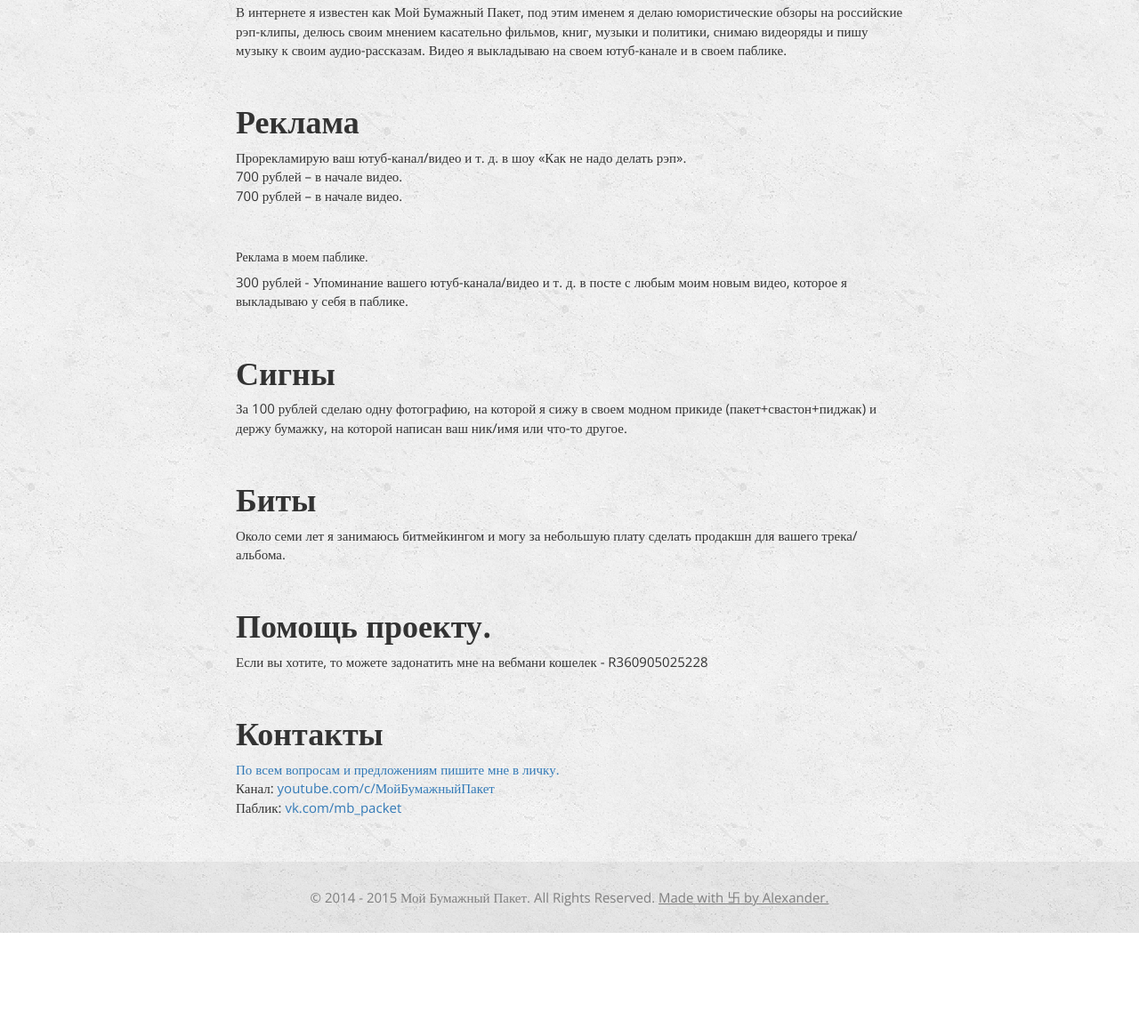
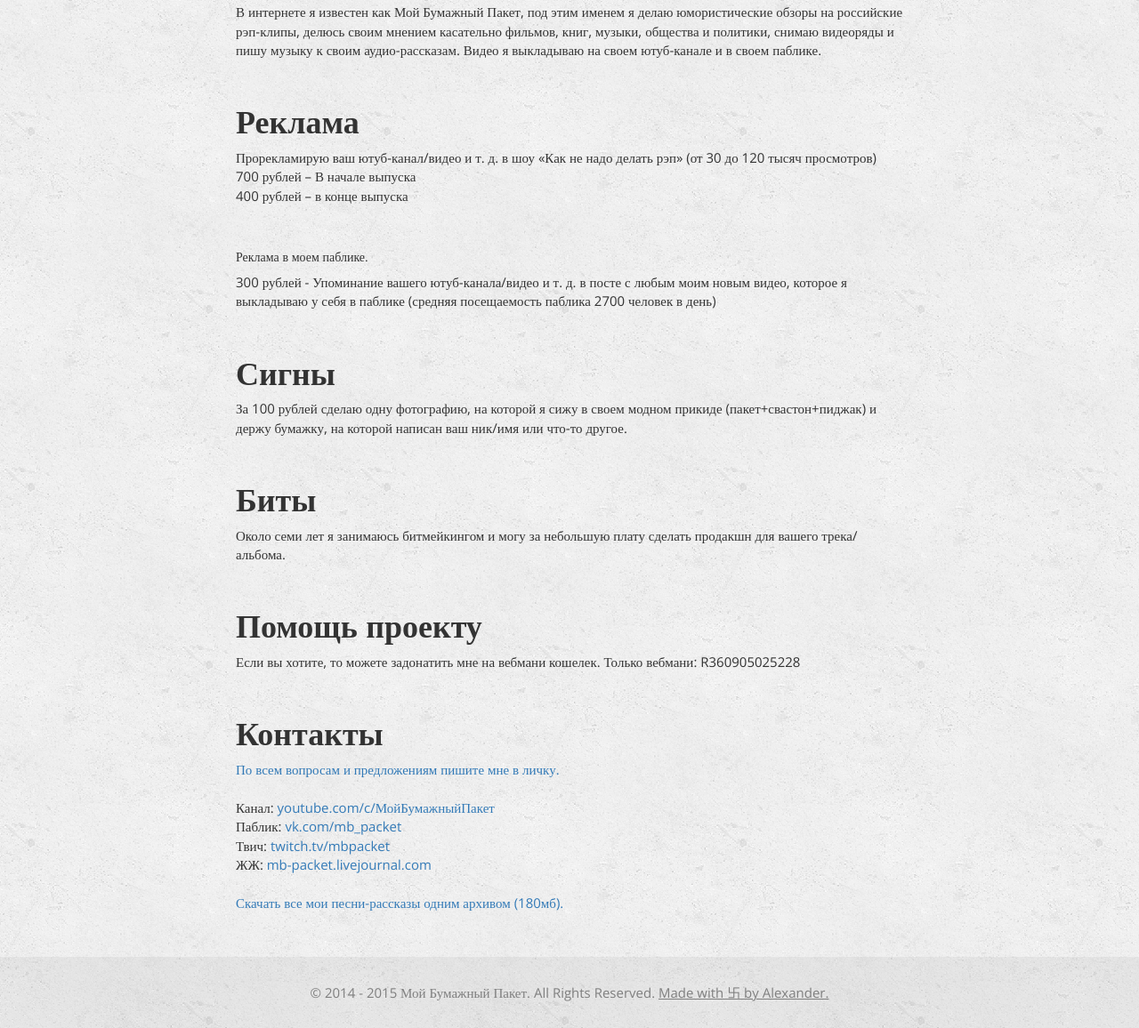
Before and after one commit to mbpacket/mbpacket.github.com, a plain HTML site: page index.html in a window 1280 px wide. Shown: the part 610-1766 px from the top of the page at 89% size. Before the commit the page ends 1659 px from the top, so only its background shows below. Drawn offline with nearby package versions, Linux system fonts and the light colour scheme.

Commit message:
Initial commit

```diff
--- a/index.html
+++ b/index.html
@@ -14,24 +14,28 @@
     <h1 class="heading">Мой бумажный пакет</h1>
     <iframe class="video" src="https://www.youtube.com/embed/oAFwgBv5OTI" frameborder="0" allowfullscreen></iframe>
     <h1>Обо мне</h1>
-    <p>В интернете я известен как Мой Бумажный Пакет, под этим именем я делаю юмористические обзоры на российские рэп-клипы, делюсь своим мнением касательно фильмов, книг, музыки и политики, снимаю видеоряды и пишу музыку к своим аудио-рассказам. Видео я выкладываю на своем ютуб-канале и в своем паблике.</p>
+    <p>В интернете я известен как Мой Бумажный Пакет, под этим именем я делаю юмористические обзоры на российские рэп-клипы, делюсь своим мнением касательно фильмов, книг, музыки, общества и политики, снимаю видеоряды и пишу музыку к своим аудио-рассказам. Видео я выкладываю на своем ютуб-канале и в своем паблике.</p>
     <h1>Реклама</h1>
-    <p>Прорекламирую ваш ютуб-канал/видео и т. д. в шоу «Как не надо делать рэп».<br>
-        700 рублей – в начале видео.<br>
-        700 рублей – в начале видео.
+    <p>Прорекламирую ваш ютуб-канал/видео и т. д. в шоу «Как не надо делать рэп» (от 30 до 120 тысяч просмотров)<br>
+        700 рублей – В начале выпуска<br>
+        400 рублей – в конце выпуска
         <h5>Реклама в моем паблике.</h5>
-        300 рублей - Упоминание вашего ютуб-канала/видео и т. д. в посте с любым моим новым видео, которое я выкладываю у себя в паблике.
+        300 рублей - Упоминание вашего ютуб-канала/видео и т. д. в посте с любым моим новым видео, которое я выкладываю у себя в паблике (средняя посещаемость паблика 2700 человек в день)
     </p>
     <h1>Сигны</h1>
     <p>За 100 рублей сделаю одну фотографию, на которой я сижу в своем модном прикиде (пакет+свастон+пиджак) и держу бумажку, на которой написан ваш ник/имя или что-то другое.</p>
     <h1>Биты</h1>
     <p>Около семи лет я занимаюсь битмейкингом и могу за небольшую плату сделать продакшн для вашего трека/альбома.</p>
-    <h1>Помощь проекту.</h1>
-    <p>Если вы хотите, то можете задонатить мне на вебмани кошелек - R360905025228</p>
+    <h1>Помощь проекту</h1>
+    <p>Если вы хотите, то можете задонатить мне на вебмани кошелек. Только вебмани: R360905025228</p>
     <h1>Контакты</h1>
-    <p><a href="vk.com/mb_packet">По всем вопросам и предложениям пишите мне в личку.</a><br>
+    <p><a href="https://vk.com/mb_packet">По всем вопросам и предложениям пишите мне в личку.</a><br><br>
     Канал: <a href="https://www.youtube.com/c/МойБумажныйПакет">youtube.com/c/МойБумажныйПакет</a><br>
-    Паблик: <a href="http://vk.com/mb_packet">vk.com/mb_packet</a></p>
+    Паблик: <a href="http://vk.com/mb_packet">vk.com/mb_packet</a><br>
+    Твич: <a href="">twitch.tv/mbpacket</a><br>
+    ЖЖ: <a href="">mb-packet.livejournal.com</a><br><br>
+    <a href="https://vk.com/doc112324485_421031373?hash=f2003ca0621ed7f840&dl=39745a9d07a5c2f40b">Скачать все мои песни-рассказы одним архивом (180мб).</a>
+    </p>
 </div>
 </div>
 </div>
```
